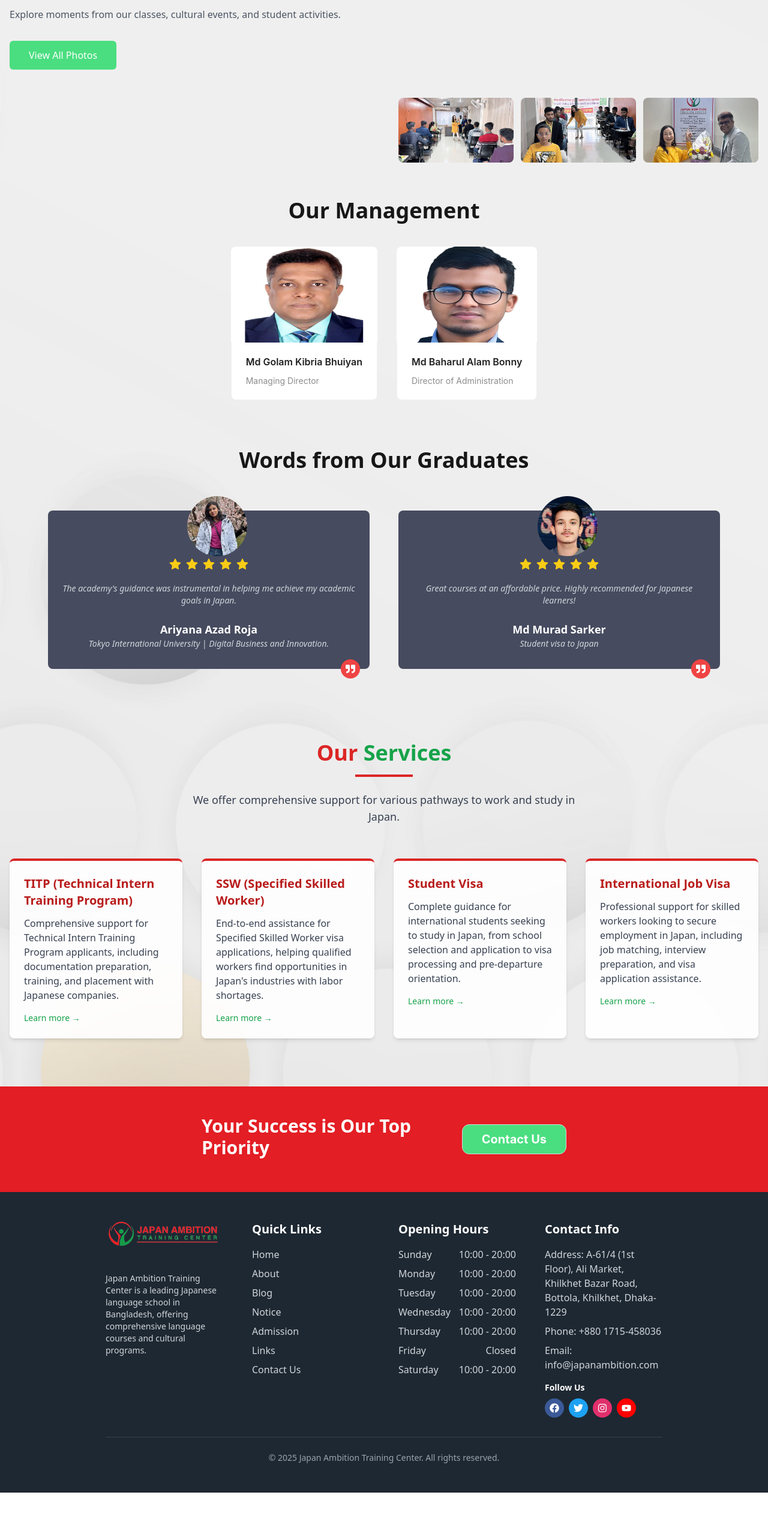
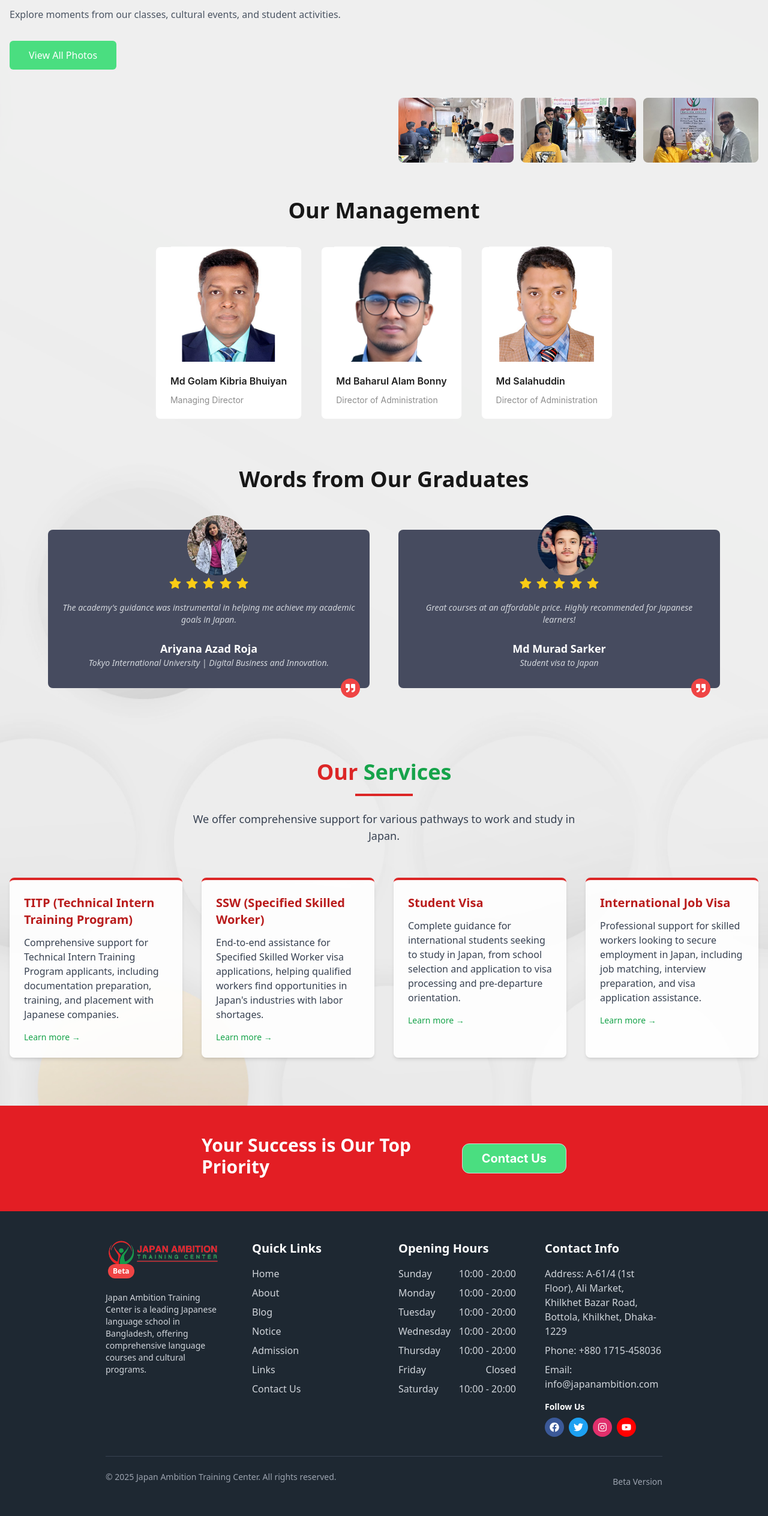
Before and after one commit to mehedi-rakib/jatc, a Next.js app: page / in a window 1280 px wide. Shown: the part 1599-4126 px from the top of the page at 60% size. Before the commit the page ends 4087 px from the top, so only its background shows below. Built offline with nearby package versions, Linux system fonts and the light colour scheme; grey boxes are pictures that could not be loaded.

Commit message:
update beta version

```diff
--- a/src/app/components/Footer/Footer.jsx
+++ b/src/app/components/Footer/Footer.jsx
@@ -44,7 +44,7 @@ export default function Footer() {
         <div className="container w-3/4 mx-auto px-4 py-12">
           <div className="grid grid-cols-1 md:grid-cols-2 lg:grid-cols-4 gap-6 md:gap-8 lg:gap-12">
             {/* Logo and Description */}
-            <div className="space-y-4">
+            <div className="space-y-4 relative">
               <Link href="/#" className="inline-block">
                 <div className="relative w-48 h-16">
                   <img
@@ -55,6 +55,10 @@ export default function Footer() {
                   />
                 </div>
               </Link>
+              {/* Beta Version Tag */}
+              <span className="absolute top-6 left-1 bg-red-500 text-white text-xs font-semibold px-2 py-1 rounded-full">
+                {t('footer.betaVersion', 'Beta')}
+              </span>
               <p className="text-gray-300 text-sm">
                 {t('footer.description', 'Japan Ambition Training Center is a leading Japanese language school in Bangladesh, offering comprehensive language courses and cultural programs.')}
               </p>
@@ -131,8 +135,9 @@ export default function Footer() {
           </div>
 
           {/* Copyright */}
-          <div className="border-t border-gray-700 mt-8 pt-6 text-center text-gray-400 text-sm">
+          <div className="border-t border-gray-700 mt-8 pt-6 text-center text-gray-400 text-sm flex justify-between">
             <p>{t('footer.copyright')}</p>
+            <p className="mt-2">{t('footer.betaVersion', 'Beta Version')}</p>
           </div>
         </div>
       </footer>
--- a/src/app/components/Teacher/TeacherCard.jsx
+++ b/src/app/components/Teacher/TeacherCard.jsx
@@ -26,12 +26,12 @@ const TeacherCard = () => {
       role: t('teacher.roles.directorAdmin', 'Director of Administration'),
       image: "/images/baharul.png"
     },
-    // {
-    //   id: 4,
-    //   name: t('teacher.names.salahuddin', 'Md Salahuddin'),
-    //   role: t('teacher.roles.directorAdmin', 'Director of Administration'),
-    //   image: "/images/salahuddin.png"
-    // }
+    {
+      id: 4,
+      name: t('teacher.names.salahuddin', 'Md Salahuddin'),
+      role: t('teacher.roles.directorAdmin', 'Director of Administration'),
+      image: "/images/salahuddin.png"
+    }
   ];
 
   return (
@@ -41,7 +41,7 @@ const TeacherCard = () => {
           key={teacher.id}
           hoverable
           className="my-10 w-full "
-          cover={<img alt={teacher.name} className="h-40 w-auto" src={teacher.image} />}>
+          cover={<img alt={teacher.name} className="h-48 w-auto object-scale-down" src={teacher.image} />}>
           <Meta title={teacher.name} description={teacher.role} />
         </Card>
       ))}
```
